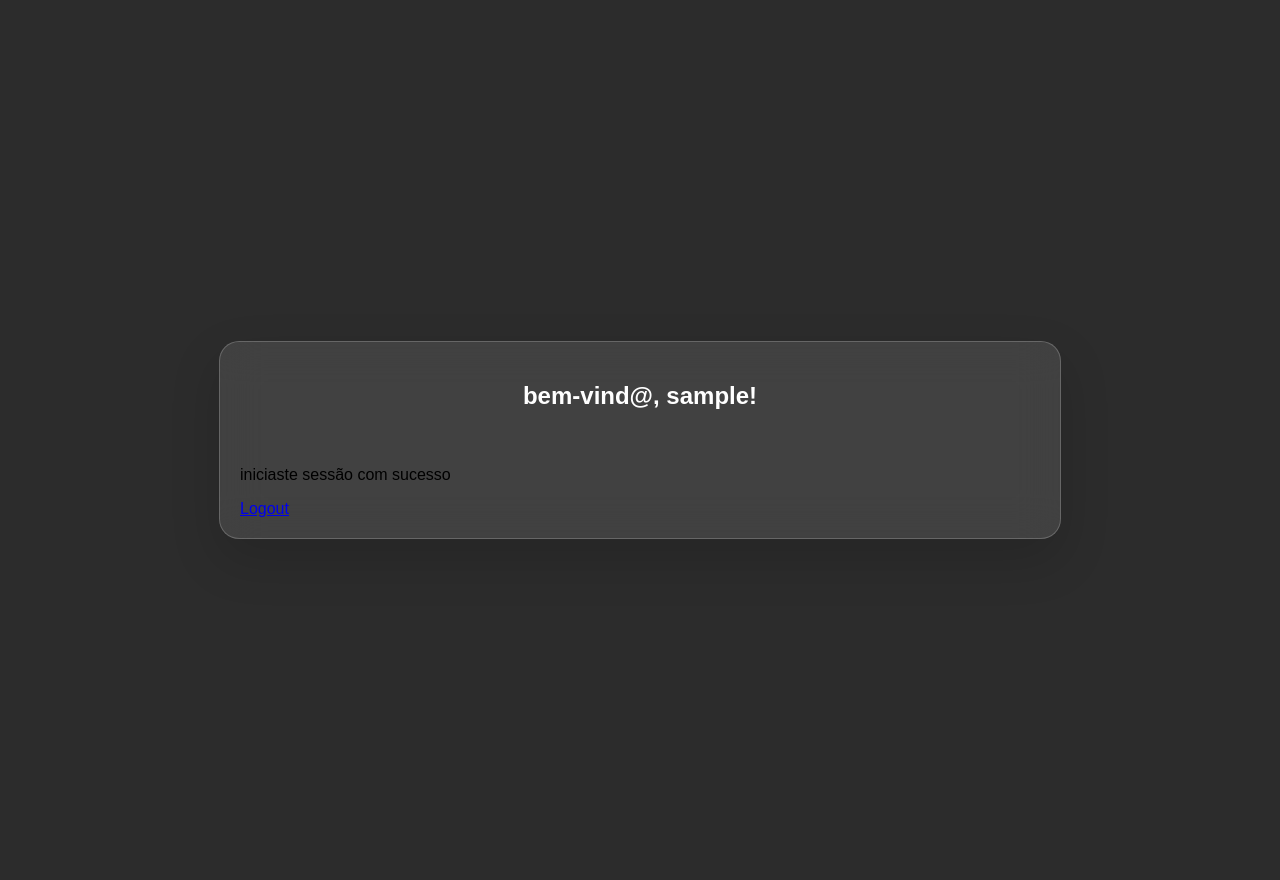
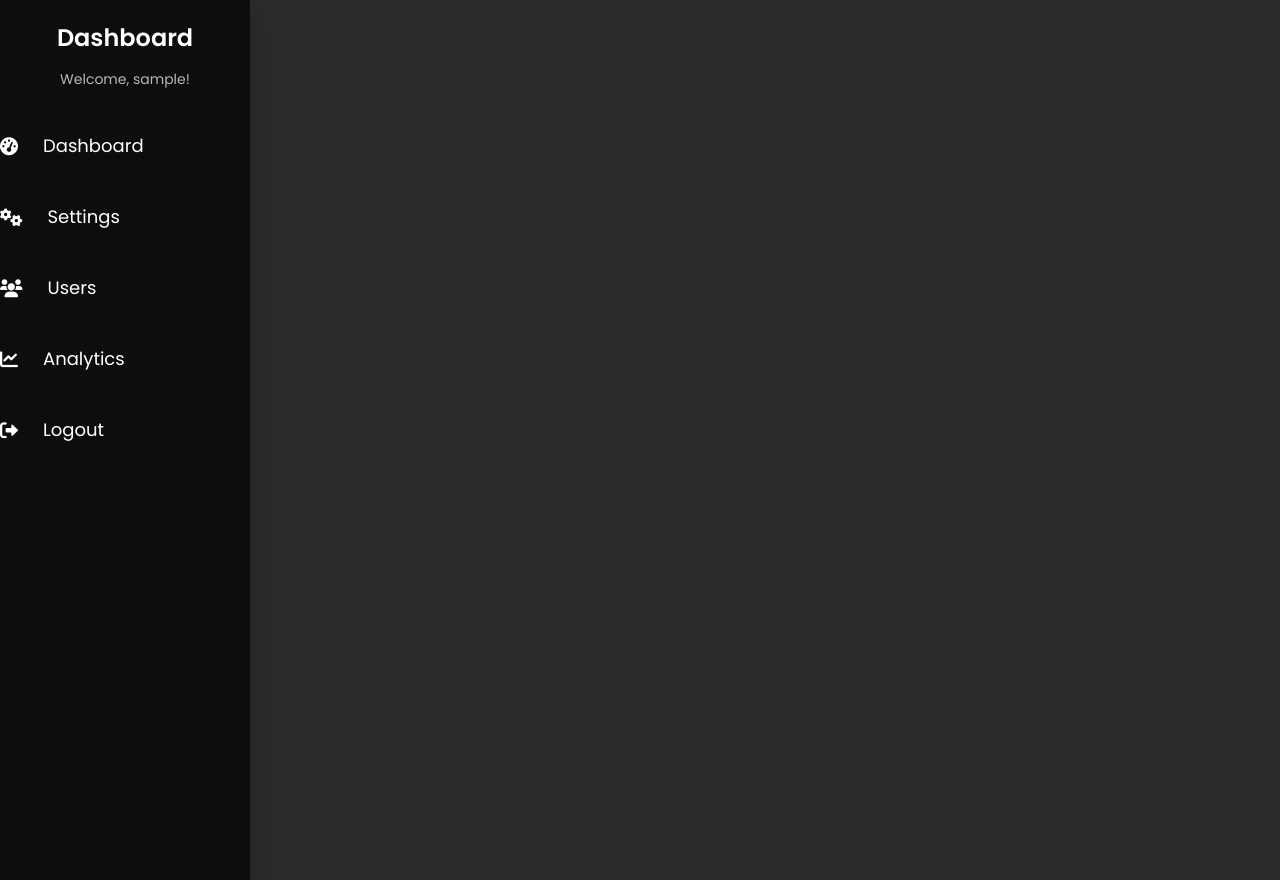
Before and after one commit to jelfixe/EasyFinance, a Flask app: page /dashboard in a window 1280 px wide. Run offline with Flask 3, Linux system fonts and the light colour scheme; the visitor is signed in with stand-in values (Sample User, id 1); data comes from the database, SQL or seed files in the repository.

Commit message:
dashboard

```diff
--- a/app.py
+++ b/app.py
@@ -48,7 +48,7 @@ def login():
         session['user_id'] = user['id']
         return redirect('/dashboard')
     else:
-        flash('inválido', 'error')
+        flash('Inválido', 'error')
         return redirect('/')
 
 @app.route('/register', methods=['GET', 'POST'])
@@ -66,10 +66,10 @@ def register():
             conn.commit()
             conn.close()
 
-            flash('registado com sucesso', 'success')
+            flash('Registado com sucesso', 'success')
             return redirect('/')
         except sqlite3.IntegrityError:
-            flash('utilizador já existe', 'error')
+            flash('Utilizador já existe', 'error')
 
     return render_template('register.html')
 
--- /dev/null
+++ b/static/scripts/dashboard.js
@@ -0,0 +1,21 @@
+// Toggle the sidebar visibility on hamburger menu click
+const hamburgerMenu = document.getElementById('hamburgerMenu');
+const sidebar = document.getElementById('sidebar');
+
+hamburgerMenu.addEventListener('click', () => {
+    sidebar.classList.toggle('active');
+});
+
+// Tab switching logic
+function changeTab(tabIndex) {
+    const tabs = document.querySelectorAll('.tab-button');
+    const panels = document.querySelectorAll('.tab-panel');
+
+    tabs.forEach((tab, index) => {
+        tab.classList.remove('active');
+        panels[index].classList.remove('active');
+    });
+
+    tabs[tabIndex].classList.add('active');
+    panels[tabIndex].classList.add('active');
+}
--- /dev/null
+++ b/static/styles/dashboard_styles.css
@@ -0,0 +1,119 @@
+/* Global Styles */
+body {
+    font-family: 'Poppins', sans-serif;
+    background: linear-gradient(135deg, #2c2c2c 0%, #2c2c2c 100%);
+    display: flex;
+    justify-content: flex-start; /* Align content to the left */
+    height: 100vh;
+    margin: 0;
+    overflow: hidden;
+}
+
+.sidebar {
+    width: 250px;
+    background: rgba(0, 0, 0, 0.7); /* Slightly transparent for modern feel */
+    color: white;
+    position: fixed;
+    top: 0;
+    left: 0;
+    height: 100%;
+    padding-top: 20px;
+    box-shadow: 0 10px 30px rgba(0, 0, 0, 0.3);
+    transition: all 0.3s ease;
+    z-index: 999;
+}
+
+.sidebar-header {
+    padding: 0 20px;
+    text-align: center;
+}
+
+.sidebar-header h2 {
+    margin: 0;
+    font-size: 24px;
+    color: #fff;
+}
+
+.user-info {
+    font-size: 14px;
+    color: rgba(255, 255, 255, 0.7);
+    margin-top: 10px;
+    text-align: center;
+}
+
+.sidebar-menu {
+    list-style-type: none;
+    padding-left: 0;
+    margin-top: 30px;
+}
+
+.sidebar-menu li {
+    margin: 20px 0;
+}
+
+.sidebar-menu li a {
+    color: white;
+    text-decoration: none;
+    font-size: 18px;
+    display: flex;
+    align-items: center;
+    padding-left: 30px;
+    transition: background 0.3s ease;
+    border-radius: 5px;
+    padding: 12px 0;
+}
+
+.sidebar-menu li a:hover {
+    background-color: #4bc0c0;
+}
+
+.sidebar-menu i {
+    margin-right: 25px;
+}
+
+.main-content {
+    margin-left: 250px;
+    padding: 20px;
+    flex-grow: 1;
+    background: rgba(255, 255, 255, 0.1); /* Transparent background to match the login style */
+    backdrop-filter: blur(10px);
+    border-radius: 20px;
+    box-shadow: 0 20px 50px rgba(0, 0, 0, 0.1);
+    transition: all 0.3s ease;
+}
+
+.navbar {
+    display: flex;
+    align-items: center;
+    justify-content: space-between;
+    background-color: #2C3E50;
+    color: white;
+    padding: 10px 20px;
+    border-radius: 20px 20px 0 0;
+    position: fixed;
+    top: 0;
+    left: 0;
+    width: calc(100% - 250px); /* Adjust to the sidebar width */
+    z-index: 1000;
+}
+
+.main-title {
+    font-size: 24px;
+}
+
+
+/* Responsive for smaller screens */
+@media (max-width: 768px) {
+    .sidebar {
+        width: 200px;
+    }
+
+    .main-content {
+        margin-left: 0;
+        padding: 15px;
+    }
+
+    .sidebar.active {
+        transform: translateX(-250px); /* Hide the sidebar on mobile */
+    }
+}
--- a/templates/dashboard.html
+++ b/templates/dashboard.html
@@ -2,16 +2,35 @@
 <html lang="en">
 <head>
     <meta charset="UTF-8">
-    <title>dashboard</title>
-    <link rel="stylesheet" href="../static/styles.css">
+    <meta name="viewport" content="width=device-width, initial-scale=1.0">
+    <title>Modern Dashboard</title>
+    <!-- Google Fonts (Poppins) -->
+    <link href="https://fonts.googleapis.com/css2?family=Poppins:wght@300;400;600&display=swap" rel="stylesheet">
+    <!-- FontAwesome for icons -->
+    <link href="https://cdnjs.cloudflare.com/ajax/libs/font-awesome/6.0.0-beta3/css/all.min.css" rel="stylesheet">
+    <!-- Custom Styles -->
+    <link rel="stylesheet" href="../static//styles/dashboard_styles.css">
 </head>
 <body>
-    <div class="login-container">
-        <div class="login-form">
-            <h2>bem-vind@, {{ username }}!</h2>
-            <p>iniciaste sessão com sucesso</p>
-            <a href="/logout" class="logout-button">Logout</a>
+    <!-- Sidebar (Hamburger Menu) -->
+    <div class="sidebar" id="sidebar">
+        <div class="sidebar-header">
+            <h2>Dashboard</h2>
+            <div class="user-info">
+                <p>Welcome, {{ username }}!</p>
+            </div>
         </div>
+        <ul class="sidebar-menu">
+            <li><a href="#" class="menu-item"><i class="fas fa-tachometer-alt"></i> Dashboard</a></li>
+            <li><a href="#" class="menu-item"><i class="fas fa-cogs"></i> Settings</a></li>
+            <li><a href="#" class="menu-item"><i class="fas fa-users"></i> Users</a></li>
+            <li><a href="#" class="menu-item"><i class="fas fa-chart-line"></i> Analytics</a></li>
+            <li><a href="/logout" class="menu-item"><i class="fas fa-sign-out-alt"></i> Logout</a></li>
+        </ul>
     </div>
+
+
+    <!-- JavaScript to toggle the hamburger menu and tabs -->
+    <script src="../static/scripts/dashboard.js"></script>
 </body>
 </html>
--- a/templates/login.html
+++ b/templates/login.html
@@ -3,7 +3,7 @@
 <head>
     <meta charset="UTF-8">
     <title>EasyFinance - Login</title>
-    <link rel="stylesheet" href="../static/styles.css">
+    <link rel="stylesheet" href="../static/styles/styles.css">
 </head>
 <body>
     <div class="login-container">
@@ -29,7 +29,7 @@
                 <p class="register-link">Não tens uma conta? <a href="/register">Register</a></p>
             </form>
             <div class="image-container">
-                <img src="../static/EASYFINANCE.png" alt="EasyFinance Logo">
+                <img src="../static/images/EASYFINANCE.png" alt="EasyFinance Logo">
             </div>
         </div>
     </div>
--- a/templates/register.html
+++ b/templates/register.html
@@ -3,7 +3,7 @@
 <head>
     <meta charset="UTF-8">
     <title>EasyFinance - Register</title>
-    <link rel="stylesheet" href="../static/styles.css">
+    <link rel="stylesheet" href="../static/styles/styles.css">
 </head>
 <body>
     <div class="login-container">
@@ -29,7 +29,7 @@
                 <p class="register-link">Já tens uma conta? <a href="/">Login</a></p>
             </form>
             <div class="image-container">
-                <img src="../static/EASYFINANCE.png" alt="EasyFinance Logo">
+                <img src="../static/images/EASYFINANCE.png" alt="EasyFinance Logo">
             </div>
         </div>
     </div>
```
Also changed, not shown: static/images/EASYFINANCE.png (renamed from static/EASYFINANCE.png), static/styles/styles.css (line endings or trailing spaces).
